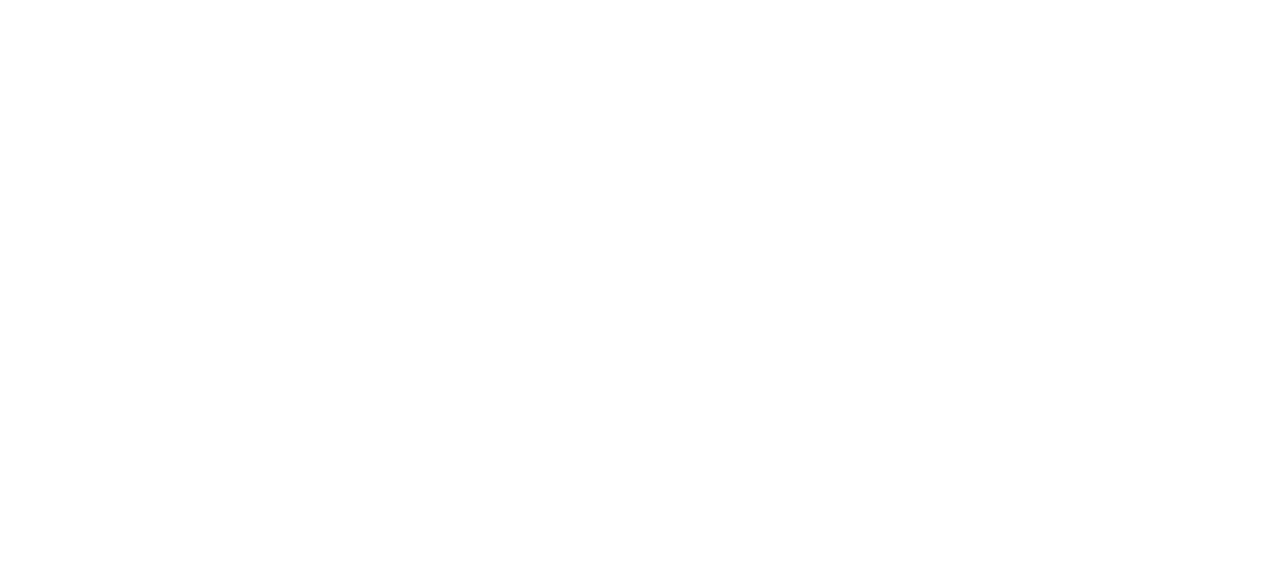
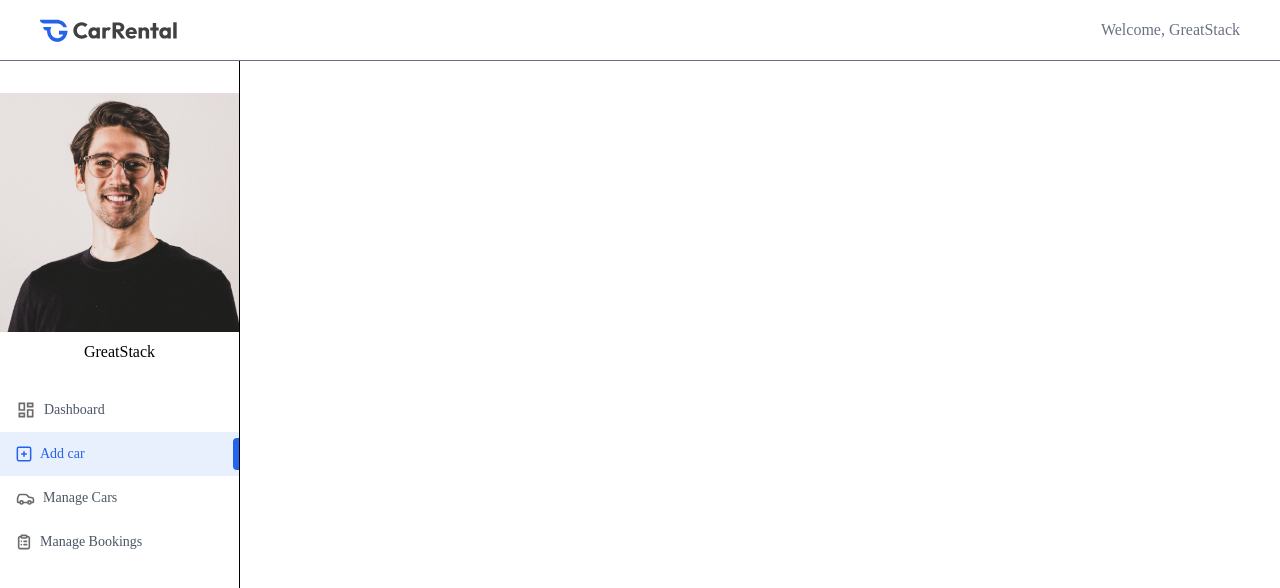
Before and after one commit to ratnadeepa-01/CarRentalApplication, a React (Vite) app: page /owner/add-car in a window 1280 px wide. Before the commit this address had no page. Shown: the top 588 px of the page. Built offline with nearby package versions, Linux system fonts and the light colour scheme; a web font is replaced by a local one.

Commit message:
feat: implement owner dashboard with navigation and management features; add Navbar, Sidebar, and related pages

```diff
--- a/src/App.jsx
+++ b/src/App.jsx
@@ -6,7 +6,11 @@
 import Cars from './pages/Cars';
 import MyBookings from './pages/MyBookings';
 import Footer from './components/Footer';
-
+import Layout from './pages/owner/Layout'
+import Dashboard from './pages/owner/Dashboard';
+import AddCar from './pages/owner/AddCar';
+import ManageCar from './pages/owner/ManageCar';
+import ManageBookings from './pages/owner/ManageBookings';
 const App = () => {
   const[showLogin,setShowLogin] = useState(false);
   const isOwnerPath = useLocation().pathname.startsWith('/owner');
@@ -19,6 +23,15 @@
         <Route path='/cars' element={<Cars/>}/>
         <Route path='/my-bookings' element={<MyBookings/>}/>
 
+
+        {/* Route for owner */}
+        <Route path='/owner' element={<Layout/>}>
+          <Route index element={<Dashboard/>}/>
+          <Route path="add-car" element={<AddCar/>}/>
+          <Route path="manage-car" element={<ManageCar/>}/>
+          <Route path="manage-bookings" element={<ManageBookings/>}/>
+
+        </Route>
       </Routes>
       {!isOwnerPath && <Footer/>}
     </>
--- a/src/assets/assets.js
+++ b/src/assets/assets.js
@@ -97,7 +97,7 @@
 export const ownerMenuLinks = [
     { name: "Dashboard", path: "/owner", icon: dashboardIcon, coloredIcon: dashboardIconColored },
     { name: "Add car", path: "/owner/add-car", icon: addIcon, coloredIcon: addIconColored },
-    { name: "Manage Cars", path: "/owner/manage-cars", icon: carIcon, coloredIcon: carIconColored },
+    { name: "Manage Cars", path: "/owner/manage-car", icon: carIcon, coloredIcon: carIconColored },
     { name: "Manage Bookings", path: "/owner/manage-bookings", icon: listIcon, coloredIcon: listIconColored },
 ]
 
--- /dev/null
+++ b/src/components/owner/NavbarOwner.jsx
@@ -0,0 +1,18 @@
+import React from 'react'
+import { assets, dummyUserData } from '../../assets/assets'
+import { Link } from 'react-router-dom';
+
+export const NavbarOwner = () => {
+
+    const user = dummyUserData;
+  return (
+    <div className='flex items-center justify-between px-6
+    md:px-10 py-4 text-gray-500 border-b border-borderColor
+    relative transition-all'>
+        <Link to='/'>
+        <img src={assets.logo} alt='' className='h-7'/>
+        </Link>
+        <p>Welcome, {user.name || "owner"}</p>
+    </div>
+  )
+}
--- /dev/null
+++ b/src/components/owner/Sidebar.jsx
@@ -0,0 +1,61 @@
+import React, { useState } from 'react'
+import { assets, dummyUserData, ownerMenuLinks } from '../../assets/assets'
+import { NavLink, useLocation } from 'react-router-dom';
+
+const Sidebar = () => {
+    const user= dummyUserData;
+    const location = useLocation();
+    const [image, setImage] = useState('')
+
+    const updateImage = async()=>{
+        user.image = URL.createObjectURL(image)
+        setImage('')
+    }
+  return (
+    <div className='relative min-h-screen md:flex flex-col items-center pt-8
+    max-w-13 md:max-w-60 w-full border-r border-borderColor text-sm'>
+
+        <div classnmae='group relative'>
+            <label htmlFor='image'>
+                <img src={image ?   URL.createObjectURL(image) : user?.image ||
+                    "https://encrypted-tbn0.gstatic.com/images?q=tbn:ANd9GcRUo9Zp13MTtMz8LzYXlWCpTIcnaAUrRpc_Sg&s"}
+                    alt=''/>
+                    <input type='file' id='image' accept='image/*'
+                    hidden onChange={e=> setImage(e.target.files[0])}/>
+
+                    <div className='absolute hidden top-0 right-0 left-0 bottom-0
+                    bg-black/10 rounded-full group-hover:fles items-center
+                    justify-center cursor-pointer'>
+                        <img src={assets.edit_icon} alt=''/>
+                    </div>
+            </label>
+        </div>
+        {image && (
+            <button className='absolute top-0 right-0 flex p-2
+            gap-1 bg-primary/10 text-primary cursor-pointer'>
+                Save
+                <img src={assets.check_icon} width={13} alt=''
+                onClick={updateImage}/>
+            </button>
+        )}
+        <p className='mt-2 text-base max-md:hidden'>{user?.name}</p>
+        <div className='w-full'>
+            {ownerMenuLinks.map((link,index)=>(
+                <NavLink key={index} to={link.path} className={`relative flex
+                items-center gap-2 w-full py-3 pl-4 first:mt-6
+                ${link.path === location.pathname ?'bg-primary/10 text-primary'
+                : 'text-gray-600'}`}>
+                    <img src={link.path === location.pathname ? link.coloredIcon : link.icon}
+                    alt='car icon'/>
+                    <span className='max-md:hidden'>{link.name}</span>
+                    <div className={`${link.path === location.pathname && 'bg-primary'}
+                     w-1.5 h-8 rounded-l right-0 absolute`}></div>
+                </NavLink>
+
+            ))}
+        </div>
+    </div>
+  )
+}
+
+export default Sidebar
--- /dev/null
+++ b/src/components/owner/Title.jsx
@@ -0,0 +1,13 @@
+import React from 'react'
+
+const Title = ({title,subTitle}) => {
+  return (
+    <>
+    <h1 className='font-medium text-3xl'>{title}</h1>
+    <p className='text-sm md:text-base test-gray-500/90
+    ,t-2 max-w-156'>{subTitle}</p>
+    </>
+  )
+}
+
+export default Title
--- a/src/pages/MyBookings.jsx
+++ b/src/pages/MyBookings.jsx
@@ -58,9 +58,7 @@
                 mt-1'/>
                 <div>
                   <p className='text-gray-500'>Rental Period</p>
-                  <p>{booking.pickupDate.split('T')[0] }
-                     To
-                    {booking.returnDate.split('T')[0]}
+                  <p>{booking.pickupDate.split('T')[0] } To {booking.returnDate.split('T')[0]}
                   </p>
                 </div>
               </div>
--- /dev/null
+++ b/src/pages/owner/AddCar.jsx
@@ -0,0 +1,11 @@
+import React from 'react'
+
+const AddCar = () => {
+  return (
+    <div>
+
+    </div>
+  )
+}
+
+export default AddCar
--- /dev/null
+++ b/src/pages/owner/Dashboard.jsx
@@ -0,0 +1,9 @@
+import React from 'react'
+
+const Dashboard = () => {
+  return (
+    <div></div>
+  )
+}
+
+export default Dashboard
--- /dev/null
+++ b/src/pages/owner/Layout.jsx
@@ -0,0 +1,17 @@
+import React from 'react'
+import { NavbarOwner } from '../../components/owner/NavbarOwner'
+import Sidebar from '../../components/owner/Sidebar'
+
+const Layout = () => {
+  return (
+    <div className='flex flex-col'>
+        <NavbarOwner/>
+        <div className='flex'>
+            <Sidebar/>
+
+        </div>
+    </div>
+  )
+}
+
+export default Layout
--- /dev/null
+++ b/src/pages/owner/ManageBookings.jsx
@@ -0,0 +1,9 @@
+import React from 'react'
+
+const ManageBookings = () => {
+  return (
+    <div>ManageBookings</div>
+  )
+}
+
+export default ManageBookings
--- /dev/null
+++ b/src/pages/owner/ManageCar.jsx
@@ -0,0 +1,9 @@
+import React from 'react'
+
+const ManageCar = () => {
+  return (
+    <div>ManageCar</div>
+  )
+}
+
+export default ManageCar
```
